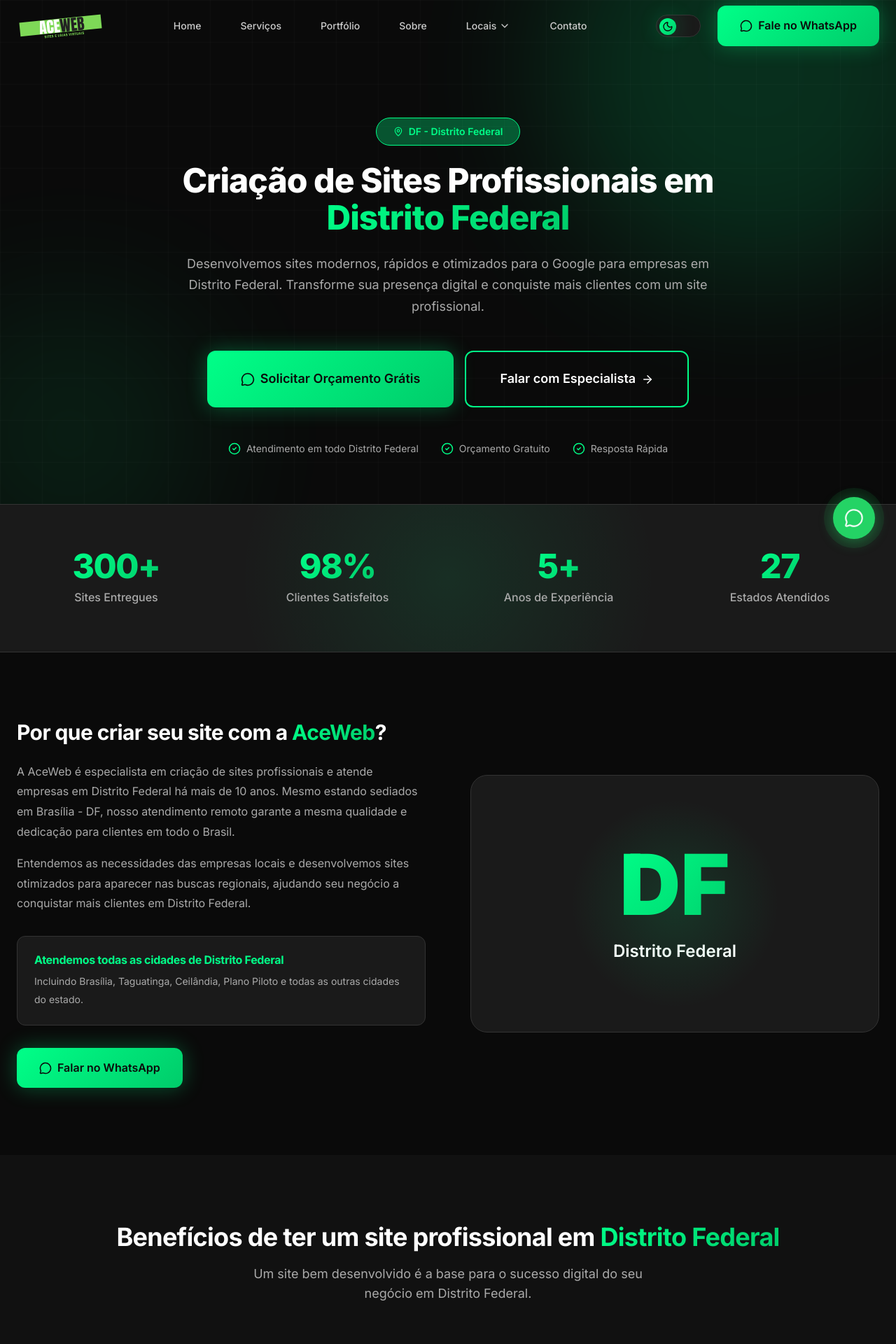
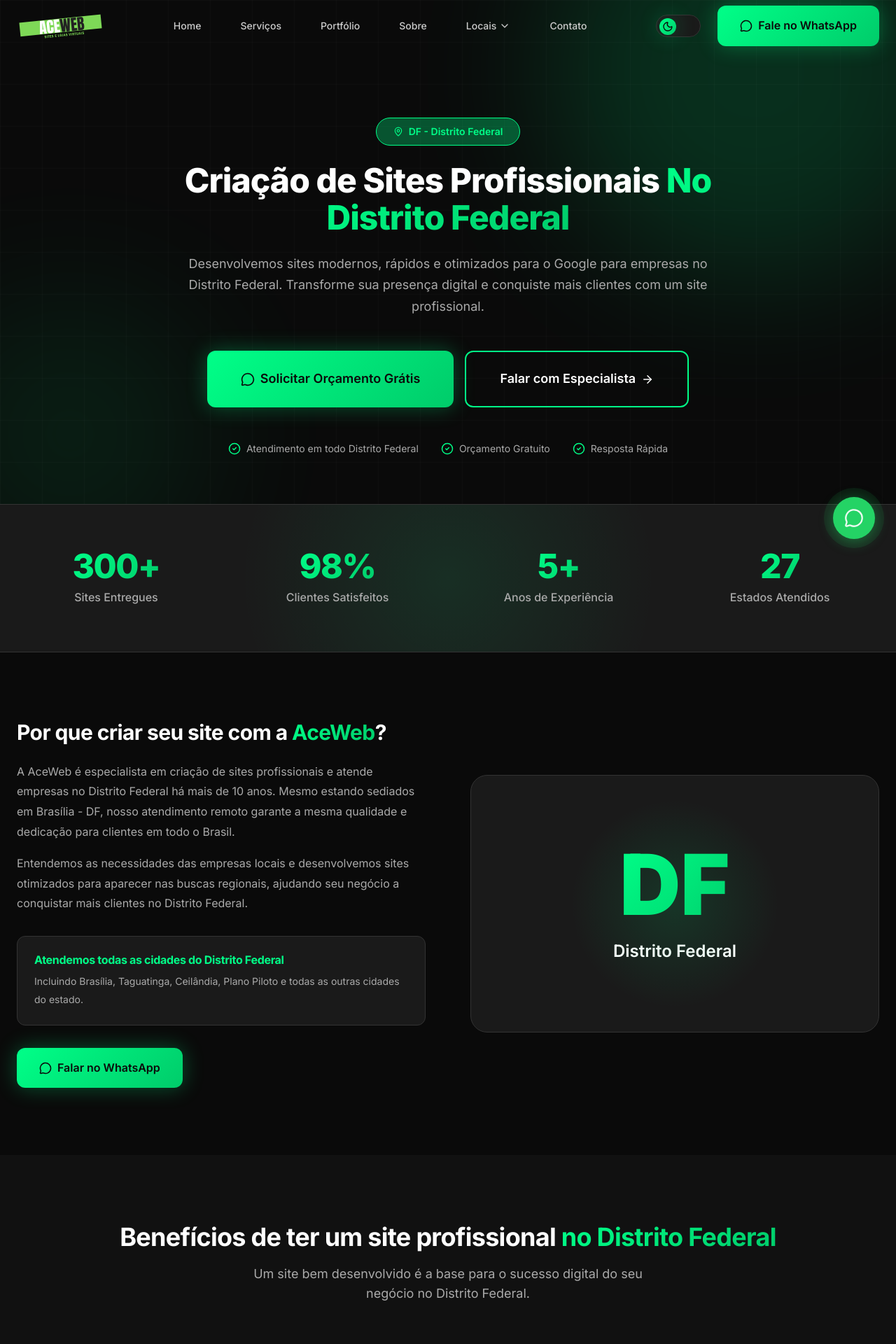
Before and after one commit to acelinosilva/acewebsites, a React (Vite) app: page /locais/criacao-de-sites-em-distrito-federal in a window 1280 px wide. Shown: the top 1920 px of the page at 70% size. Built offline with nearby package versions, Linux system fonts and the light colour scheme.

Commit message:
fix: adiciona preposicoes corretas (em/no/na) nas landing pages de estados

```diff
--- a/src/data/states.js
+++ b/src/data/states.js
@@ -1,32 +1,32 @@
 // Lista completa de estados brasileiros para SEO Local
 export const brazilianStates = [
-    { name: 'Acre', slug: 'acre', abbr: 'AC', cities: ['Rio Branco', 'Cruzeiro do Sul', 'Sena Madureira'] },
-    { name: 'Alagoas', slug: 'alagoas', abbr: 'AL', cities: ['Maceió', 'Arapiraca', 'Rio Largo'] },
-    { name: 'Amapá', slug: 'amapa', abbr: 'AP', cities: ['Macapá', 'Santana', 'Laranjal do Jari'] },
-    { name: 'Amazonas', slug: 'amazonas', abbr: 'AM', cities: ['Manaus', 'Parintins', 'Itacoatiara'] },
-    { name: 'Bahia', slug: 'bahia', abbr: 'BA', cities: ['Salvador', 'Feira de Santana', 'Vitória da Conquista'] },
-    { name: 'Ceará', slug: 'ceara', abbr: 'CE', cities: ['Fortaleza', 'Caucaia', 'Juazeiro do Norte'] },
-    { name: 'Distrito Federal', slug: 'distrito-federal', abbr: 'DF', cities: ['Brasília', 'Taguatinga', 'Ceilândia', 'Plano Piloto', 'Águas Claras'] },
-    { name: 'Espírito Santo', slug: 'espirito-santo', abbr: 'ES', cities: ['Vitória', 'Vila Velha', 'Serra'] },
-    { name: 'Goiás', slug: 'goias', abbr: 'GO', cities: ['Goiânia', 'Aparecida de Goiânia', 'Anápolis'] },
-    { name: 'Maranhão', slug: 'maranhao', abbr: 'MA', cities: ['São Luís', 'Imperatriz', 'Caxias'] },
-    { name: 'Mato Grosso', slug: 'mato-grosso', abbr: 'MT', cities: ['Cuiabá', 'Várzea Grande', 'Rondonópolis'] },
-    { name: 'Mato Grosso do Sul', slug: 'mato-grosso-do-sul', abbr: 'MS', cities: ['Campo Grande', 'Dourados', 'Três Lagoas'] },
-    { name: 'Minas Gerais', slug: 'minas-gerais', abbr: 'MG', cities: ['Belo Horizonte', 'Uberlândia', 'Contagem', 'Juiz de Fora'] },
-    { name: 'Pará', slug: 'para', abbr: 'PA', cities: ['Belém', 'Ananindeua', 'Santarém'] },
-    { name: 'Paraíba', slug: 'paraiba', abbr: 'PB', cities: ['João Pessoa', 'Campina Grande', 'Santa Rita'] },
-    { name: 'Paraná', slug: 'parana', abbr: 'PR', cities: ['Curitiba', 'Londrina', 'Maringá'] },
-    { name: 'Pernambuco', slug: 'pernambuco', abbr: 'PE', cities: ['Recife', 'Jaboatão dos Guararapes', 'Olinda'] },
-    { name: 'Piauí', slug: 'piaui', abbr: 'PI', cities: ['Teresina', 'Parnaíba', 'Picos'] },
-    { name: 'Rio de Janeiro', slug: 'rio-de-janeiro', abbr: 'RJ', cities: ['Rio de Janeiro', 'São Gonçalo', 'Duque de Caxias', 'Niterói'] },
-    { name: 'Rio Grande do Norte', slug: 'rio-grande-do-norte', abbr: 'RN', cities: ['Natal', 'Mossoró', 'Parnamirim'] },
-    { name: 'Rio Grande do Sul', slug: 'rio-grande-do-sul', abbr: 'RS', cities: ['Porto Alegre', 'Caxias do Sul', 'Pelotas', 'Canoas'] },
-    { name: 'Rondônia', slug: 'rondonia', abbr: 'RO', cities: ['Porto Velho', 'Ji-Paraná', 'Ariquemes'] },
-    { name: 'Roraima', slug: 'roraima', abbr: 'RR', cities: ['Boa Vista', 'Rorainópolis', 'Caracaraí'] },
-    { name: 'Santa Catarina', slug: 'santa-catarina', abbr: 'SC', cities: ['Florianópolis', 'Joinville', 'Blumenau', 'Balneário Camboriú'] },
-    { name: 'São Paulo', slug: 'sao-paulo', abbr: 'SP', cities: ['São Paulo', 'Guarulhos', 'Campinas', 'São Bernardo do Campo', 'Santo André'] },
-    { name: 'Sergipe', slug: 'sergipe', abbr: 'SE', cities: ['Aracaju', 'Nossa Senhora do Socorro', 'Lagarto'] },
-    { name: 'Tocantins', slug: 'tocantins', abbr: 'TO', cities: ['Palmas', 'Araguaína', 'Gurupi'] },
+    { name: 'Acre', slug: 'acre', abbr: 'AC', preposition: 'no', prepDe: 'do', cities: ['Rio Branco', 'Cruzeiro do Sul', 'Sena Madureira'] },
+    { name: 'Alagoas', slug: 'alagoas', abbr: 'AL', preposition: 'em', prepDe: 'de', cities: ['Maceió', 'Arapiraca', 'Rio Largo'] },
+    { name: 'Amapá', slug: 'amapa', abbr: 'AP', preposition: 'no', prepDe: 'do', cities: ['Macapá', 'Santana', 'Laranjal do Jari'] },
+    { name: 'Amazonas', slug: 'amazonas', abbr: 'AM', preposition: 'no', prepDe: 'do', cities: ['Manaus', 'Parintins', 'Itacoatiara'] },
+    { name: 'Bahia', slug: 'bahia', abbr: 'BA', preposition: 'na', prepDe: 'da', cities: ['Salvador', 'Feira de Santana', 'Vitória da Conquista'] },
+    { name: 'Ceará', slug: 'ceara', abbr: 'CE', preposition: 'no', prepDe: 'do', cities: ['Fortaleza', 'Caucaia', 'Juazeiro do Norte'] },
+    { name: 'Distrito Federal', slug: 'distrito-federal', abbr: 'DF', preposition: 'no', prepDe: 'do', cities: ['Brasília', 'Taguatinga', 'Ceilândia', 'Plano Piloto', 'Águas Claras'] },
+    { name: 'Espírito Santo', slug: 'espirito-santo', abbr: 'ES', preposition: 'no', prepDe: 'do', cities: ['Vitória', 'Vila Velha', 'Serra'] },
+    { name: 'Goiás', slug: 'goias', abbr: 'GO', preposition: 'em', prepDe: 'de', cities: ['Goiânia', 'Aparecida de Goiânia', 'Anápolis'] },
+    { name: 'Maranhão', slug: 'maranhao', abbr: 'MA', preposition: 'no', prepDe: 'do', cities: ['São Luís', 'Imperatriz', 'Caxias'] },
+    { name: 'Mato Grosso', slug: 'mato-grosso', abbr: 'MT', preposition: 'no', prepDe: 'do', cities: ['Cuiabá', 'Várzea Grande', 'Rondonópolis'] },
+    { name: 'Mato Grosso do Sul', slug: 'mato-grosso-do-sul', abbr: 'MS', preposition: 'no', prepDe: 'do', cities: ['Campo Grande', 'Dourados', 'Três Lagoas'] },
+    { name: 'Minas Gerais', slug: 'minas-gerais', abbr: 'MG', preposition: 'em', prepDe: 'de', cities: ['Belo Horizonte', 'Uberlândia', 'Contagem', 'Juiz de Fora'] },
+    { name: 'Pará', slug: 'para', abbr: 'PA', preposition: 'no', prepDe: 'do', cities: ['Belém', 'Ananindeua', 'Santarém'] },
+    { name: 'Paraíba', slug: 'paraiba', abbr: 'PB', preposition: 'na', prepDe: 'da', cities: ['João Pessoa', 'Campina Grande', 'Santa Rita'] },
+    { name: 'Paraná', slug: 'parana', abbr: 'PR', preposition: 'no', prepDe: 'do', cities: ['Curitiba', 'Londrina', 'Maringá'] },
+    { name: 'Pernambuco', slug: 'pernambuco', abbr: 'PE', preposition: 'em', prepDe: 'de', cities: ['Recife', 'Jaboatão dos Guararapes', 'Olinda'] },
+    { name: 'Piauí', slug: 'piaui', abbr: 'PI', preposition: 'no', prepDe: 'do', cities: ['Teresina', 'Parnaíba', 'Picos'] },
+    { name: 'Rio de Janeiro', slug: 'rio-de-janeiro', abbr: 'RJ', preposition: 'no', prepDe: 'do', cities: ['Rio de Janeiro', 'São Gonçalo', 'Duque de Caxias', 'Niterói'] },
+    { name: 'Rio Grande do Norte', slug: 'rio-grande-do-norte', abbr: 'RN', preposition: 'no', prepDe: 'do', cities: ['Natal', 'Mossoró', 'Parnamirim'] },
+    { name: 'Rio Grande do Sul', slug: 'rio-grande-do-sul', abbr: 'RS', preposition: 'no', prepDe: 'do', cities: ['Porto Alegre', 'Caxias do Sul', 'Pelotas', 'Canoas'] },
+    { name: 'Rondônia', slug: 'rondonia', abbr: 'RO', preposition: 'em', prepDe: 'de', cities: ['Porto Velho', 'Ji-Paraná', 'Ariquemes'] },
+    { name: 'Roraima', slug: 'roraima', abbr: 'RR', preposition: 'em', prepDe: 'de', cities: ['Boa Vista', 'Rorainópolis', 'Caracaraí'] },
+    { name: 'Santa Catarina', slug: 'santa-catarina', abbr: 'SC', preposition: 'em', prepDe: 'de', cities: ['Florianópolis', 'Joinville', 'Blumenau', 'Balneário Camboriú'] },
+    { name: 'São Paulo', slug: 'sao-paulo', abbr: 'SP', preposition: 'em', prepDe: 'de', cities: ['São Paulo', 'Guarulhos', 'Campinas', 'São Bernardo do Campo', 'Santo André'] },
+    { name: 'Sergipe', slug: 'sergipe', abbr: 'SE', preposition: 'em', prepDe: 'de', cities: ['Aracaju', 'Nossa Senhora do Socorro', 'Lagarto'] },
+    { name: 'Tocantins', slug: 'tocantins', abbr: 'TO', preposition: 'no', prepDe: 'do', cities: ['Palmas', 'Araguaína', 'Gurupi'] },
 ];
 
 export const getStateBySlug = (slug) => {
--- a/src/pages/StateLanding.jsx
+++ b/src/pages/StateLanding.jsx
@@ -53,10 +53,10 @@
     return (
         <>
             <Helmet>
-                <title>Criação de Sites em {state.name} | Desenvolvimento Web Profissional | AceWeb</title>
+                <title>Criação de Sites {state.preposition} {state.name} | Desenvolvimento Web Profissional | AceWeb</title>
                 <meta
                     name="description"
-                    content={`Criação de Sites Profissionais em ${state.name}. Desenvolvemos sites modernos, responsivos e otimizados para SEO. Landing Pages de alta conversão. Solicite um orçamento grátis!`}
+                    content={`Criação de Sites Profissionais ${state.preposition} ${state.name}. Desenvolvemos sites modernos, responsivos e otimizados para SEO. Landing Pages de alta conversão. Solicite um orçamento grátis!`}
                 />
                 <meta
                     name="keywords"
@@ -87,13 +87,15 @@
                             </span>
 
                             <h1>
-                                Criação de Sites Profissionais em{' '}
-                                <span className="text-gradient">{state.name}</span>
+                                Criação de Sites Profissionais {' '}
+                                <span className="text-gradient">
+                                    {state.preposition.charAt(0).toUpperCase() + state.preposition.slice(1)} {state.name}
+                                </span>
                             </h1>
 
                             <p className="state-hero__subtitle">
                                 Desenvolvemos sites modernos, rápidos e otimizados para o Google
-                                para empresas em {state.name}. Transforme sua presença digital
+                                para empresas {state.preposition} {state.name}. Transforme sua presença digital
                                 e conquiste mais clientes com um site profissional.
                             </p>
 
@@ -121,7 +123,7 @@
                             <div className="state-hero__trust">
                                 <div className="state-hero__trust-item">
                                     <CheckCircle2 size={18} className="text-primary" />
-                                    <span>Atendimento em todo {state.name}</span>
+                                    <span>Atendimento em tod{state.prepDe === 'de' ? 'o' : state.prepDe.slice(1)} {state.name}</span>
                                 </div>
                                 <div className="state-hero__trust-item">
                                     <CheckCircle2 size={18} className="text-primary" />
@@ -156,19 +158,19 @@
                                 </h2>
                                 <p>
                                     A AceWeb é especialista em criação de sites profissionais e atende
-                                    empresas em {state.name} há mais de 10 anos. Mesmo estando sediados
+                                    empresas {state.preposition} {state.name} há mais de 10 anos. Mesmo estando sediados
                                     em Brasília - DF, nosso atendimento remoto garante a mesma qualidade
                                     e dedicação para clientes em todo o Brasil.
                                 </p>
                                 <p>
                                     Entendemos as necessidades das empresas locais e desenvolvemos
                                     sites otimizados para aparecer nas buscas regionais, ajudando
-                                    seu negócio a conquistar mais clientes em {state.name}.
+                                    seu negócio a conquistar mais clientes {state.preposition} {state.name}.
                                 </p>
 
                                 {state.cities && state.cities.length > 0 && (
                                     <div className="state-cities">
-                                        <h3>Atendemos todas as cidades de {state.name}</h3>
+                                        <h3>Atendemos todas as cidades {state.prepDe} {state.name}</h3>
                                         <p>
                                             Incluindo {state.cities.slice(0, 4).join(', ')} e todas as outras
                                             cidades do estado.
@@ -209,12 +211,12 @@
                     <div className="container">
                         <div className="section-title">
                             <h2>
-                                Benefícios de ter um site profissional em{' '}
-                                <span className="text-gradient">{state.name}</span>
+                                Benefícios de ter um site profissional{' '}
+                                <span className="text-gradient">{state.preposition} {state.name}</span>
                             </h2>
                             <p>
                                 Um site bem desenvolvido é a base para o sucesso digital
-                                do seu negócio em {state.name}.
+                                do seu negócio {state.preposition} {state.name}.
                             </p>
                         </div>
 
@@ -246,7 +248,7 @@
                 <section className="section state-services">
                     <div className="container">
                         <div className="section-title">
-                            <h2>Nossos serviços em <span className="text-gradient">{state.name}</span></h2>
+                            <h2>Nossos serviços {state.preposition} <span className="text-gradient">{state.name}</span></h2>
                             <p>Soluções completas para sua presença digital</p>
                         </div>
 
@@ -308,8 +310,8 @@
                             <div className="state-cta-box__glow" />
                             <div className="state-cta-box__content">
                                 <h2>
-                                    Pronto para criar seu site profissional em{' '}
-                                    <span className="text-gradient">{state.name}</span>?
+                                    Pronto para criar seu site profissional {' '}
+                                    <span className="text-gradient">{state.preposition} {state.name}</span>?
                                 </h2>
                                 <p>
                                     Entre em contato agora mesmo e receba um orçamento personalizado.
```
Also changed, not shown: 1 other file (tests, documents, lock files or other folders).
